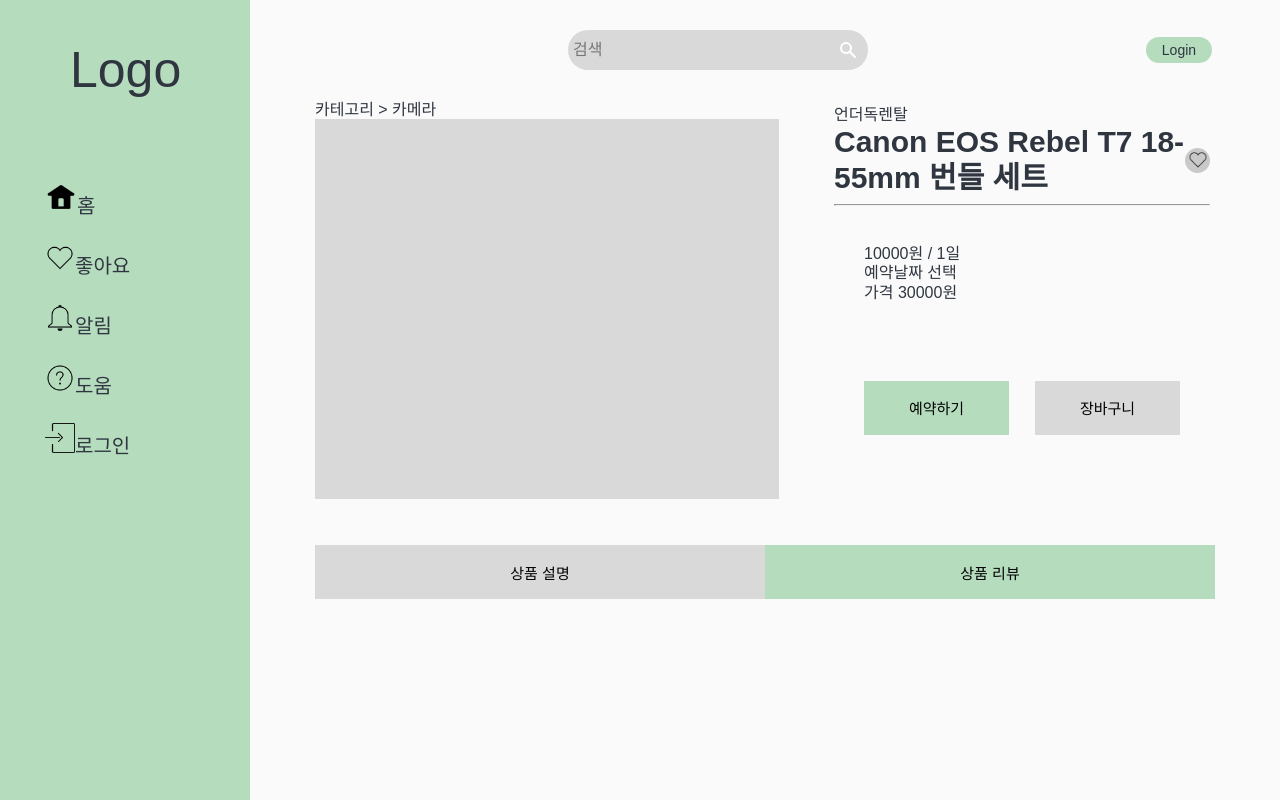
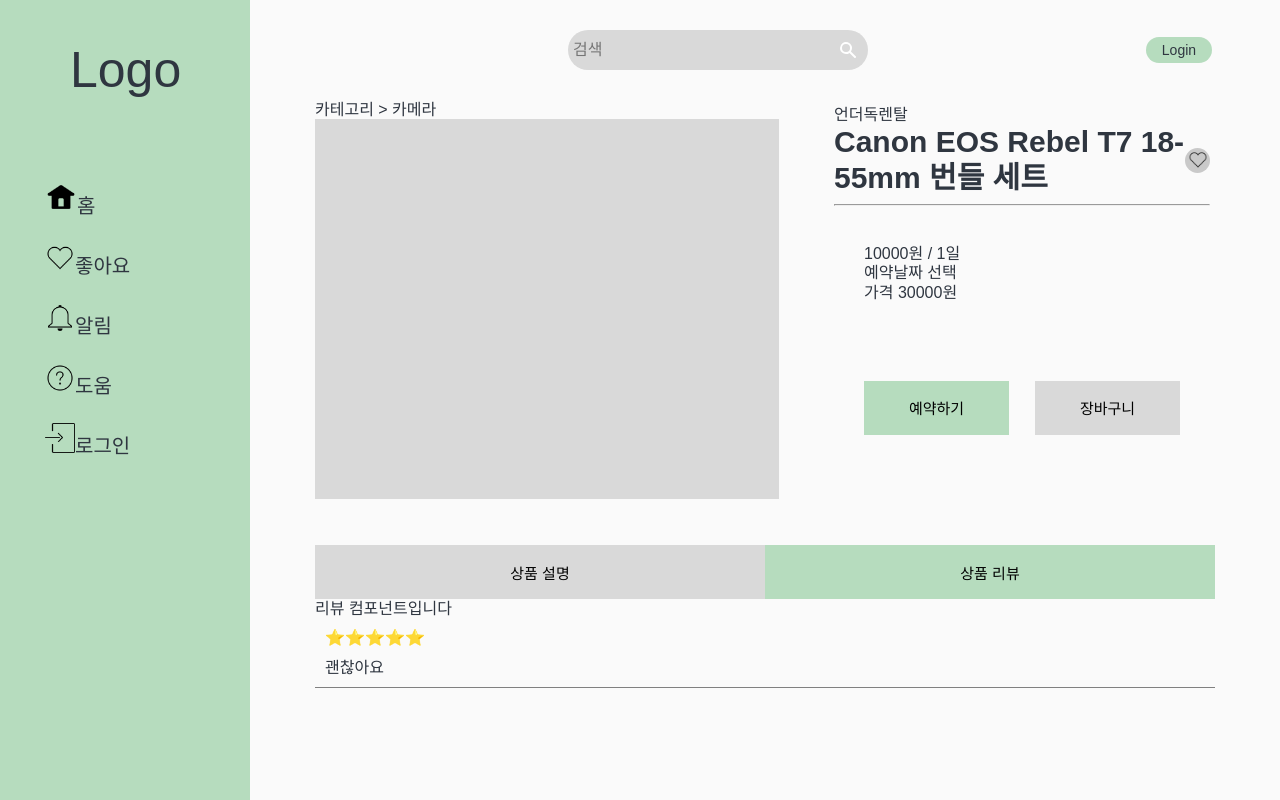
Before and after one commit to hyemimi/black-rabbit, a Next.js app: page /product/1 in a window 1280 px wide. Both pictures are taken after a click on the button "상품 리뷰". Shown: the top 800 px of the page. Built offline with nearby package versions, Linux system fonts and the light colour scheme.

Commit message:
feat : add temp data : reviews & review component

```diff
--- /dev/null
+++ b/components/detail/Review.tsx
@@ -0,0 +1,48 @@
+import { Ireview } from "@/temp/reviews";
+import styled from "styled-components";
+
+export default function Review({
+  Item_id,
+  user_id,
+  title,
+  detail,
+  score,
+  createTime,
+}: Ireview) {
+  const MakeStars = (score: number) => {
+    let star = "";
+    for (let i = score; i > 0; i--) {
+      star += "⭐";
+    }
+    return star;
+  };
+
+  return (
+    <ReviewDiv>
+      <Header>
+        <span>{MakeStars(score)}</span>
+        <span>{createTime}</span>
+      </Header>
+      <Content>{detail}</Content>
+    </ReviewDiv>
+  );
+}
+
+const ReviewDiv = styled.div`
+  width: 100%;
+  display: flex;
+  flex-direction: column;
+  border-bottom: 1px solid gray;
+  padding: 5px;
+`;
+const Header = styled.div`
+  display: flex;
+  justify-content: space-between;
+  margin: 5px;
+`;
+
+const Content = styled.div`
+  width: 100%;
+  padding: 5px;
+`;
+const Title = styled.div``;
--- /dev/null
+++ b/components/detail/ReviewList.tsx
@@ -0,0 +1,13 @@
+import { Ireview, reviews } from "@/temp/reviews";
+import { useState } from "react";
+import Review from "./Review";
+
+export default function ReviewList() {
+  return (
+    <>
+      {reviews.map((review) => (
+        <Review key={review.Item_id} {...review}></Review>
+      ))}
+    </>
+  );
+}
--- /dev/null
+++ b/components/detail/ReviewProduct.tsx
@@ -0,0 +1,11 @@
+import ReviewList from "./ReviewList";
+
+export default function ReviewProduct() {
+  return (
+    <div>
+      {" "}
+      리뷰 컴포넌트입니다
+      <ReviewList />
+    </div>
+  );
+}
--- a/pages/product/[id].tsx
+++ b/pages/product/[id].tsx
@@ -4,6 +4,7 @@ import Image from "next/image";
 import tempimage from "../../public/help.png";
 import Heartbutton from "@/components/common/Heartbutton";
 import React, { useState } from "react";
+import ReviewProduct from "@/components/detail/ReviewProduct";
 export default function detail() {
   const [selected, setSelected] = useState(true);
   const onClick = (event: React.MouseEvent<HTMLButtonElement>) => {
@@ -49,20 +50,12 @@ export default function detail() {
             상품 리뷰
           </Tab>
         </TabDiv>
+        {selected ? <></> : <ReviewProduct />}
       </Div>
     </Wrapper>
   );
 }
 
-/*const Wrapper = styled.div`
-  display: flex;
-  flex-direction: column;
-  gap: 1em;
-  width: 1000px;
-  padding-left: 320px;
-  padding-right: 10px;
-`;
-*/
 const InfoDiv = styled.div`
   display: flex;
   width: 900px;
--- /dev/null
+++ b/temp/reviews.tsx
@@ -0,0 +1,21 @@
+/* 리뷰 임시데이터 입니다 */
+
+export interface Ireview {
+  Item_id: number;
+  user_id: number;
+  title: string;
+  detail: string;
+  score: number;
+  createTime: null;
+}
+
+export const reviews = [
+  {
+    Item_id: 1,
+    user_id: 1,
+    title: "리뷰",
+    detail: "괜찮아요",
+    score: 5,
+    createTime: null,
+  },
+];
```
Also changed, not shown: components/common/Wrapper.tsx (+0 -18 lines).
